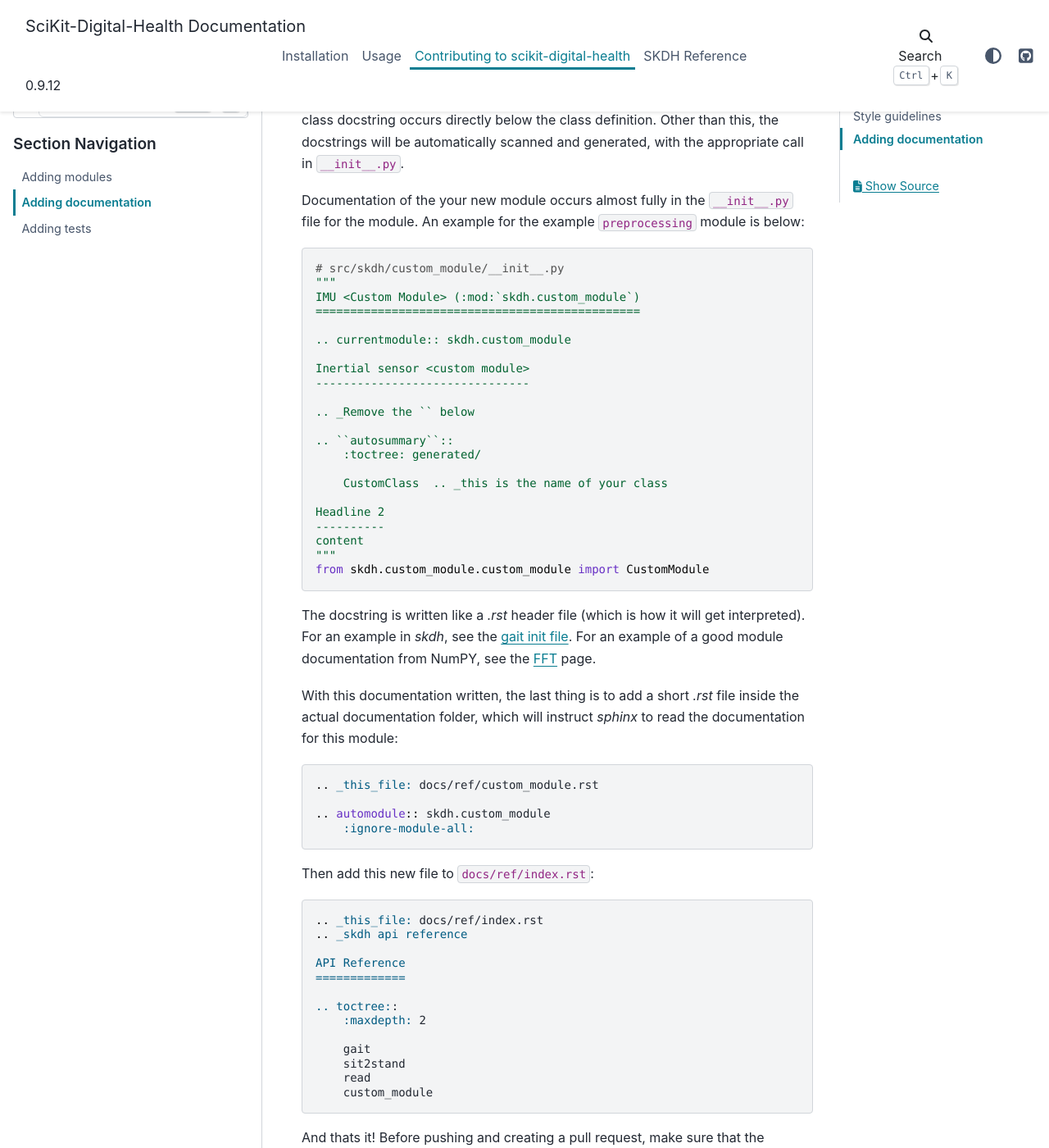
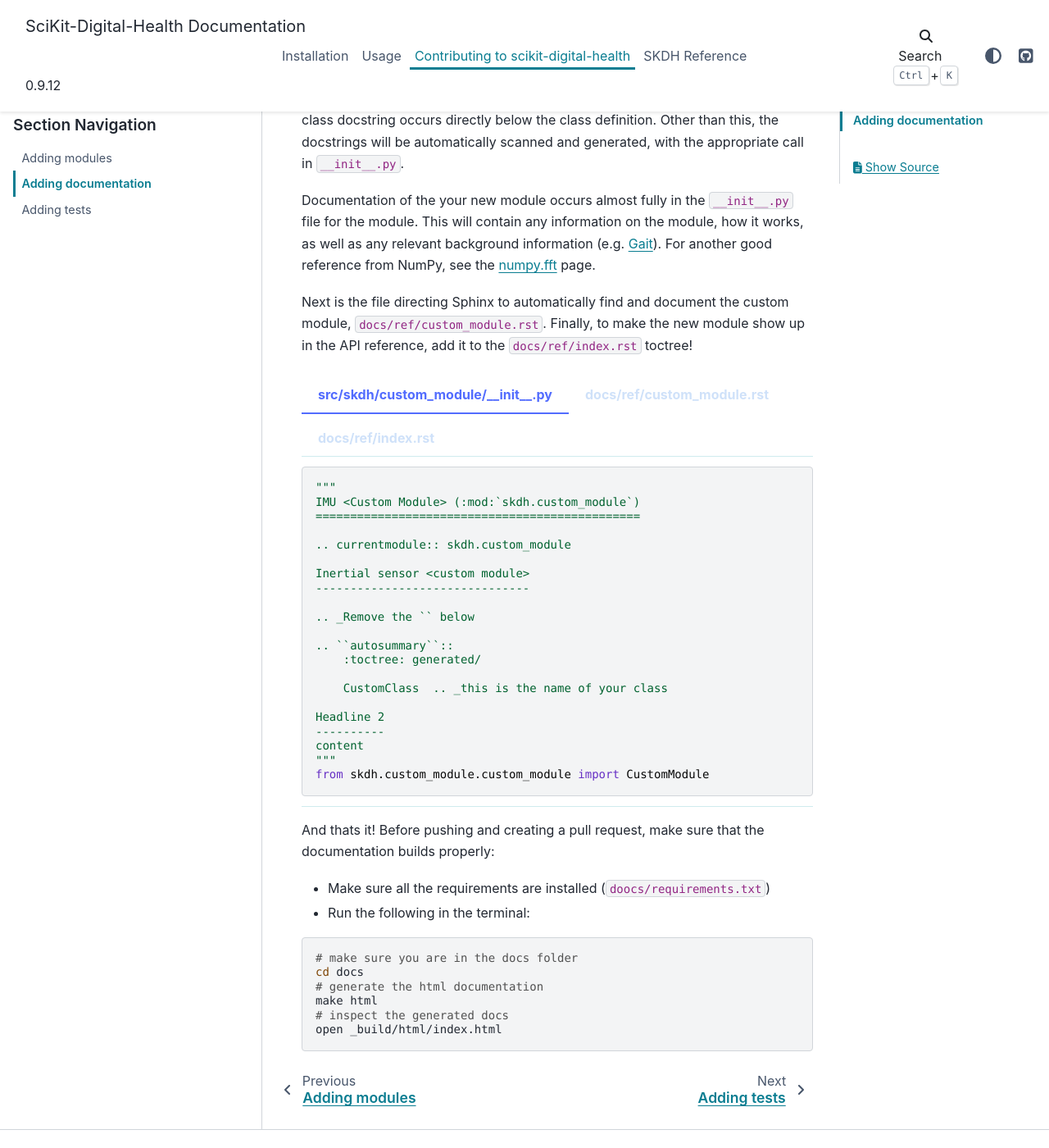
Before and after one commit to pfizer-opensource/scikit-digital-health, a Sphinx documentation site: the page built from docs/src/dev/adding_documentation.rst, in a window 1280 px wide and 1400 px high, scrolled down 449 px. Shown: the whole window at 82% size. Built offline with Sphinx 7.4.7 and the PyData theme 0.15.4, drawn with Linux system fonts in a browser that asks for light colours.

Commit message:
Updating documentation to be cleaner and more concise

```diff
--- a/docs/src/dev/adding_documentation.rst
+++ b/docs/src/dev/adding_documentation.rst
@@ -17,65 +17,75 @@
 The one place to be careful when documenting classes is to make sure that the class docstring occurs directly below the class definition.
 Other than this, the docstrings will be automatically scanned and generated, with the appropriate call in ``__init__.py``.
 
-Documentation of the your new module occurs almost fully in the ``__init__.py`` file for the module. An example for the example ``preprocessing`` module is below:
+Documentation of the your new module occurs almost fully in the ``__init__.py`` file
+for the module. This will contain any information on the module, how it works, as
+well as any relevant background information (e.g. :ref:`Gait <skdh gait>`). For
+another good reference from NumPy, see the
+`numpy.fft <https://numpy.org/doc/stable/reference/routines.fft.html>`_ page.
 
-.. code-block:: python
+Next is the file directing Sphinx to automatically find and document the custom
+module, ``docs/ref/custom_module.rst``. Finally, to make the new module show up
+in the API reference, add it to the ``docs/ref/index.rst`` toctree!
 
-    # src/skdh/custom_module/__init__.py
-    """
-    IMU <Custom Module> (:mod:`skdh.custom_module`)
-    ===============================================
+.. tabbed:: src/skdh/custom_module/\_\_init\_\_.py
+    :selected:
 
-    .. currentmodule:: skdh.custom_module
+    .. code-block:: python
 
-    Inertial sensor <custom module>
-    -------------------------------
+        """
+        IMU <Custom Module> (:mod:`skdh.custom_module`)
+        ===============================================
 
-    .. _Remove the `` below
+        .. currentmodule:: skdh.custom_module
 
-    .. ``autosummary``::
-        :toctree: generated/
+        Inertial sensor <custom module>
+        -------------------------------
 
-        CustomClass  .. _this is the name of your class
+        .. _Remove the `` below
 
-    Headline 2
-    ----------
-    content
-    """
-    from skdh.custom_module.custom_module import CustomModule
+        .. ``autosummary``::
+            :toctree: generated/
 
-The docstring is written like a `.rst` header file (which is how it will get interpreted). For an example in `skdh`, see the `gait init file <src/skdh/gait/__init__.py>`_.  For an example of a good module documentation from NumPY, see the `FFT <https://numpy.org/doc/stable/reference/routines.fft.html>`_ page.
+            CustomClass  .. _this is the name of your class
 
-With this documentation written, the last thing is to add a short `.rst` file inside the actual documentation folder, which will instruct `sphinx` to read the documentation for this module:
+        Headline 2
+        ----------
+        content
+        """
+        from skdh.custom_module.custom_module import CustomModule
 
-.. code:: rst
+.. tabbed:: docs/ref/custom_module.rst
 
-    .. _this_file: docs/ref/custom_module.rst
+    .. code:: rst
 
-    .. automodule:: skdh.custom_module
-        :ignore-module-all:
+        ..
+            _Give it a custom explicit reference label
 
-Then add this new file to ``docs/ref/index.rst``:
+        .. _skdh custom-module:
 
-.. code:: rst
+        .. automodule:: skdh.custom_module
+            :ignore-module-all:
 
-    .. _this_file: docs/ref/index.rst
-    .. _skdh api reference
+.. tabbed:: docs/ref/index.rst
 
-    API Reference
-    =============
+    .. code:: rst
 
-    .. toctree::
-        :maxdepth: 2
+        .. _skdh api reference:
 
-        gait
-        sit2stand
-        read
-        custom_module
+        API Reference
+        =============
+
+        .. toctree::
+            :maxdepth: 2
+
+            gait
+            sit2stand
+            read
+            custom_module
 
 And thats it! Before pushing and creating a pull request, make sure that the documentation builds properly:
 
-* Make sure all the requirements are installed (``doc_requirements.txt``)
+* Make sure all the requirements are installed (``doocs/requirements.txt``)
 * Run the following in the terminal:
 
 .. code:: sh
```
